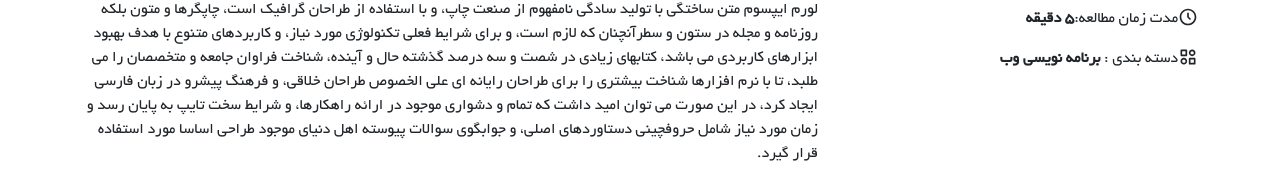
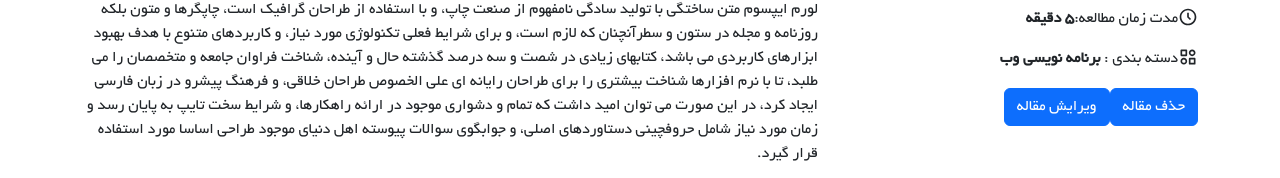
Before and after one commit to HKouhzad1991/blog-react, a React (Create React App) app: page /article/1 in a window 1280 px wide. Shown: the part 448-626 px from the top of the page. Built offline with nearby package versions, Linux system fonts and the light colour scheme; data requests are answered from the project's data file.

Commit message:
button in article page

```diff
--- a/src/pages/article/Article.js
+++ b/src/pages/article/Article.js
@@ -2,7 +2,7 @@ import axios from "axios";
 import { useEffect, useState } from "react";
 import { useParams } from "react-router-dom";
 import MyNavbar from "../../components/navbar/MyNavbar";
-import { Container, Row, Col } from "react-bootstrap";
+import { Container, Row, Col, Button } from "react-bootstrap";
 import { BsPencilSquare } from "react-icons/bs";
 import { BiTimeFive } from "react-icons/bi";
 import { BiCategoryAlt } from "react-icons/bi";
@@ -41,12 +41,15 @@ function Article() {
                   مدت زمان مطالعه:<b>5 دقیقه</b>
                 </p>
                 <p>
-                  <BiCategoryAlt size='20px' />
+                  <BiCategoryAlt size="20px" />
                   دسته بندی : <b> برنامه نویسی وب</b>
-
                 </p>
               </div>
-              <div className="cardFooter"></div>
+              <div className="cardFooter">
+                <Button>حذف مقاله</Button>
+
+                <Button>ویرایش مقاله</Button>
+              </div>
             </div>
           </Col>
           <Col lg={8}>
```
